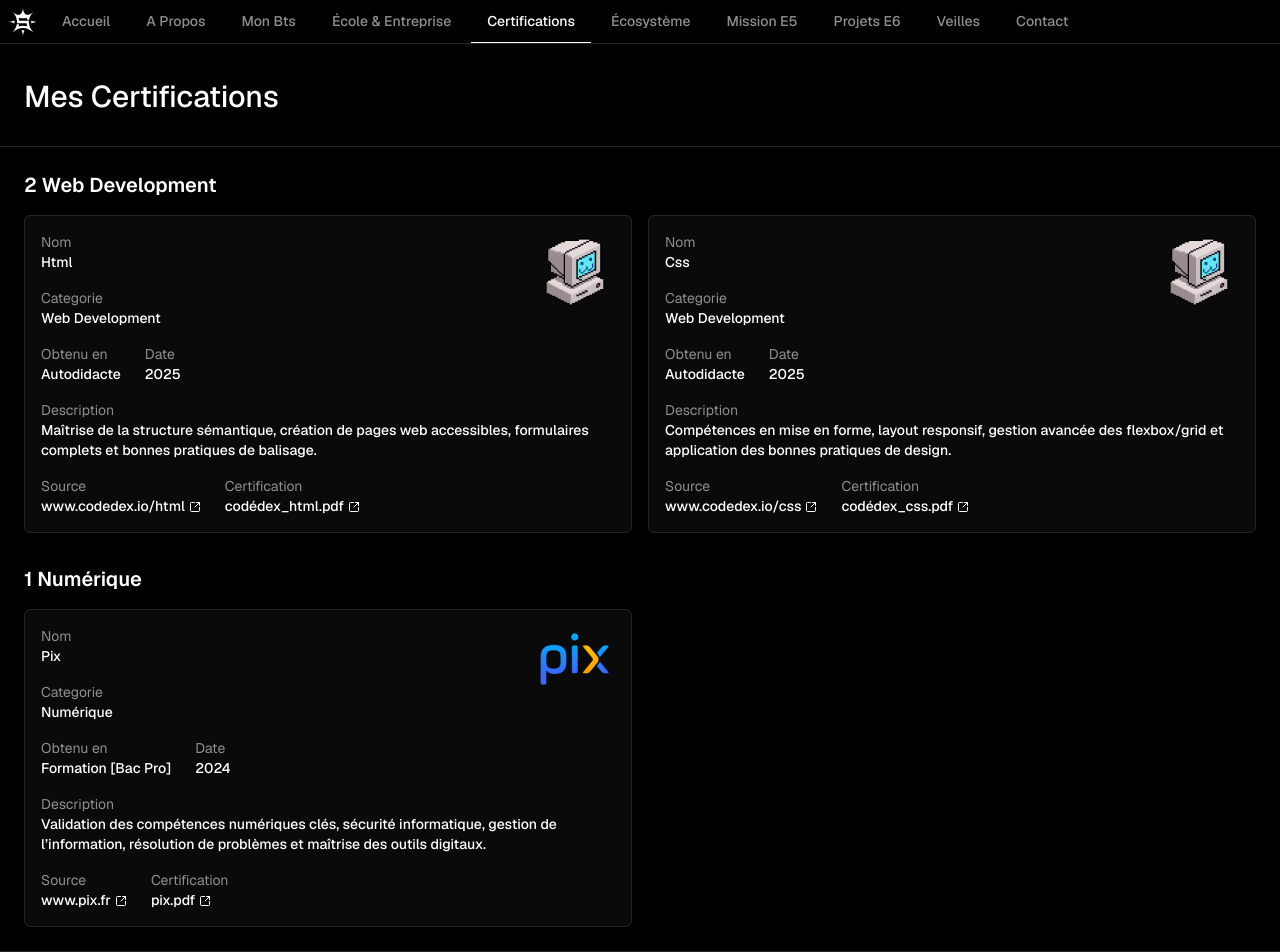
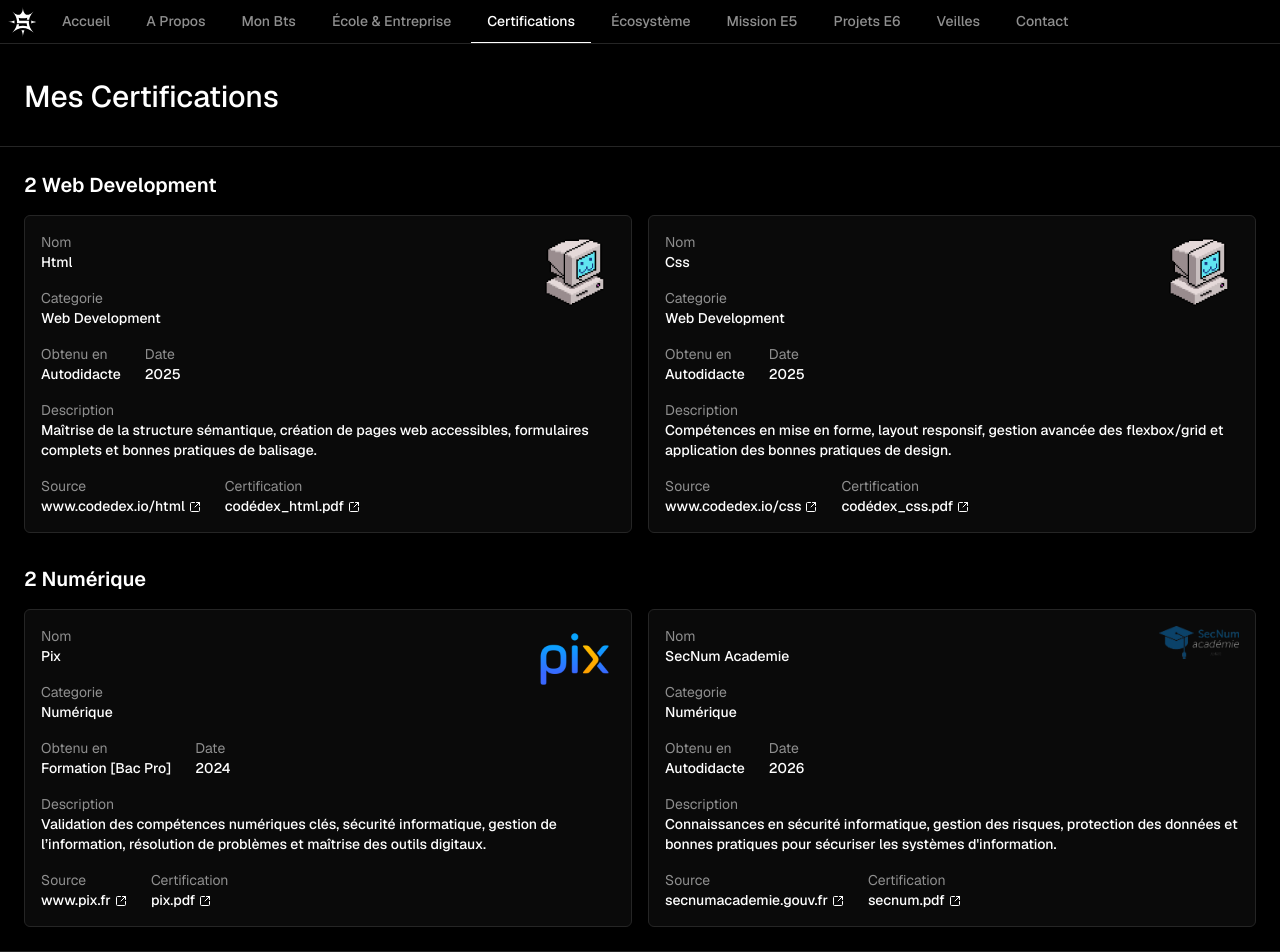
Before and after one commit to FlytziTv/sz-slam, a Next.js app: page /certifs in a window 1280 px wide. Shown: the top 952 px of the page. Built offline with nearby package versions, Linux system fonts and the light colour scheme.

Commit message:
new certif

```diff
--- a/data/certifs.ts
+++ b/data/certifs.ts
@@ -35,4 +35,16 @@
     link: "https://www.pix.fr",
     date: 2024,
   },
+  {
+    id: 4,
+    status: "Autodidacte",
+    categorie: "Numérique",
+    name: "SecNum Academie",
+    image: "/img/certif/secnum.png",
+    pdf: "/files/certif/secnum.pdf",
+    description:
+      "Connaissances en sécurité informatique, gestion des risques, protection des données et bonnes pratiques pour sécuriser les systèmes d'information.",
+    link: "https://secnumacademie.gouv.fr",
+    date: 2026,
+  },
 ];
```
Also changed, not shown: public/img/certif/secnum.png (added), 1 other file (tests, documents, lock files or other folders).
